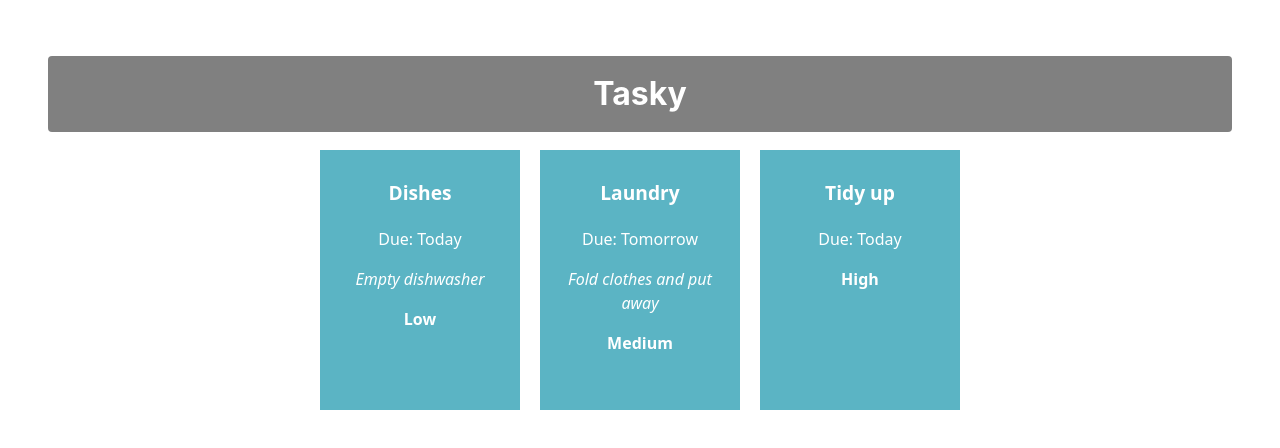
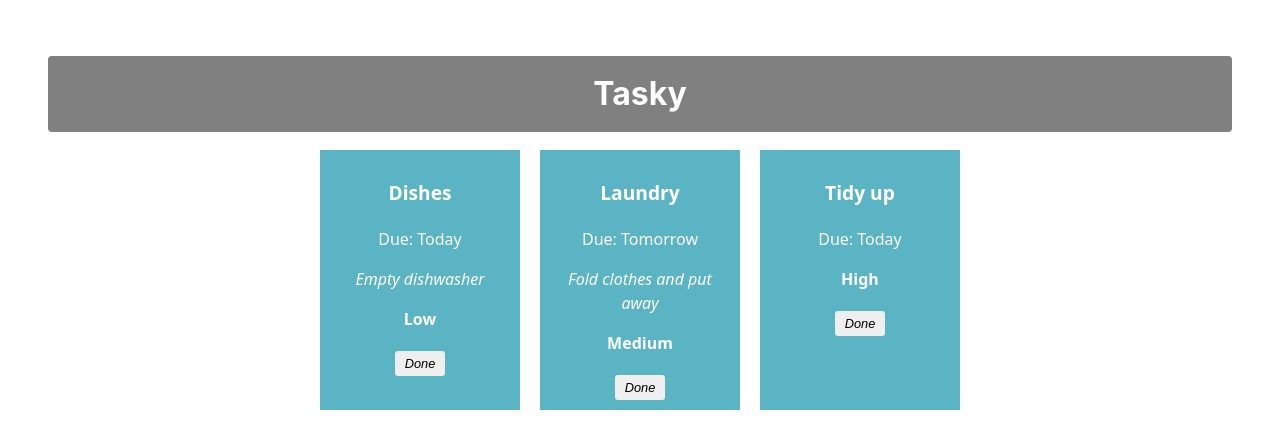
Before and after one commit to Fence05/react-basics-labs, a React (Vite) app in the folder tasky/: page / in a window 1280 px wide. Shown: the top 448 px of the page. Built offline with nearby package versions, Linux system fonts and the light colour scheme.

Commit message:
Mark task as done

```diff
--- a/tasky/src/App.css
+++ b/tasky/src/App.css
@@ -40,3 +40,20 @@
   font-weight: bold;
   font-size: 1.2em;
 }
+
+button {
+  border: none;
+  border-radius: 3px;
+  font-style: italic;
+  font-size: 0.8em;
+  margin: 4px 6px;
+  width: 50px;
+  height: 25px;
+}
+
+.doneButton {
+  position: absolute;
+  bottom: 5px;
+  left: 5px;
+  color: green;
+}
--- a/tasky/src/App.jsx
+++ b/tasky/src/App.jsx
@@ -8,23 +8,33 @@
 
   const [ taskState, setTaskState ] = useState({
     tasks: [
-      { id : 1, title:"Dishes", description: "Empty dishwasher", deadline: "Today", priority: "Low" },
-      { id : 2, title: "Laundry", description: "Fold clothes and put away", deadline: "Tomorrow", priority: "Medium" },
-      { id : 3, title: "Tidy up", deadline: "Today", priority: "High" }
+      { id : 1, title:"Dishes", description: "Empty dishwasher", deadline: "Today", priority: "Low", done: false },
+      { id : 2, title: "Laundry", description: "Fold clothes and put away", deadline: "Tomorrow", priority: "Medium", done: false },
+      { id : 3, title: "Tidy up", deadline: "Today", priority: "High", done: false }
     ]
   });
+
+
+  const doneHandler = (taskIndex) => {
+    const tasks = [...taskState.tasks];
+    tasks[taskIndex].done = !tasks[taskIndex].done;
+    setTaskState({tasks});
+    console.log(`${taskIndex} ${tasks[taskIndex].done}`);
+  }
 
 
   return (
     <div className="container">
       <h1>Tasky</h1>
-      {taskState.tasks.map((task) => (
+      {taskState.tasks.map((task, index) => (
         <Task
           title={task.title}
           description={task.description}
           deadline={task.deadline}
           priority={task.priority}
           key={task.id}
+          markDone={() => doneHandler(index)}
+          done={task.done}
         />
       ))}
     </div>
--- a/tasky/src/components/Task.jsx
+++ b/tasky/src/components/Task.jsx
@@ -3,12 +3,14 @@
 const Task = (props) => {
 
     return (
-        <div className="card">
+          <div className="card" style={{backgroundColor: props.done ? 'lightgrey' : '#5bb4c4'}}>
             <p className="title">{props.title}</p>
             <p>Due: {props.deadline}</p>
             <i><p>{props.description}</p></i>
             <b><p>{props.priority}</p></b>
+            <button onClick={props.markDone}>Done</button>
         </div>
+
     )
 }
 
```
